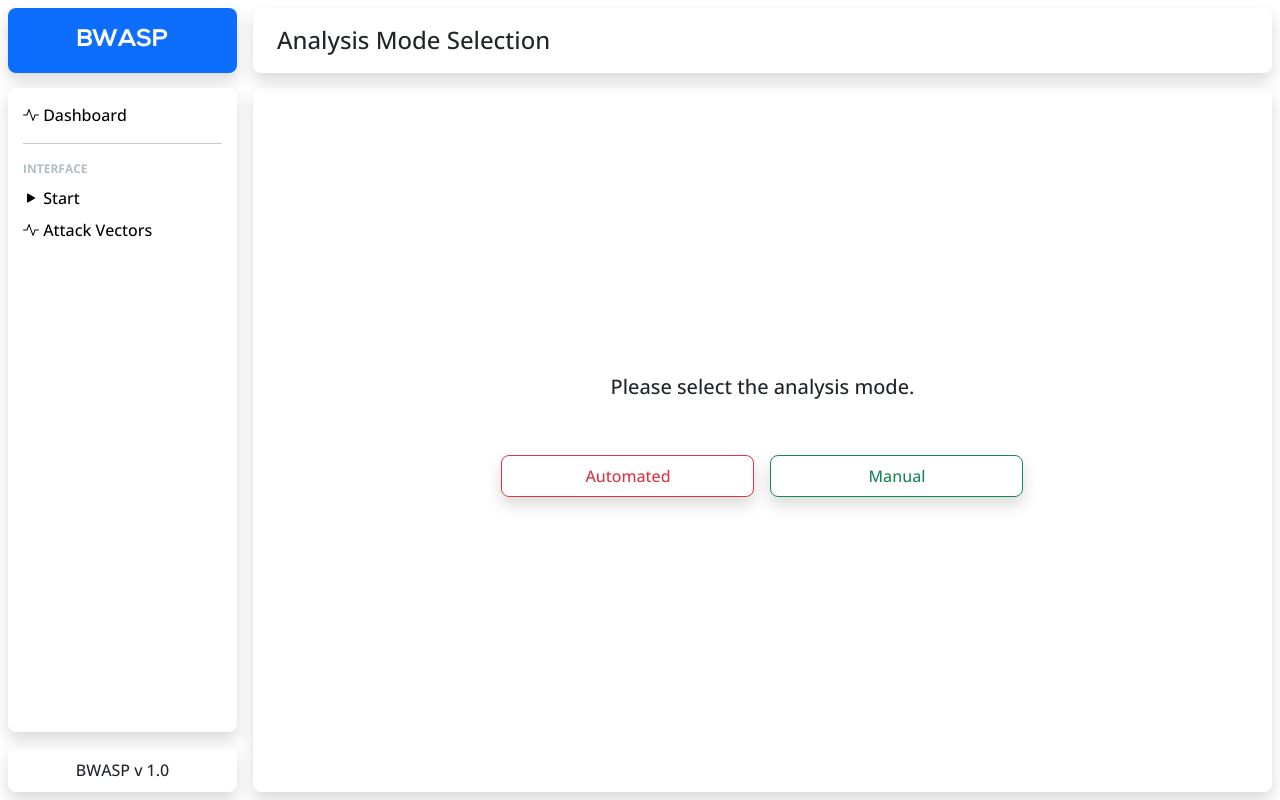
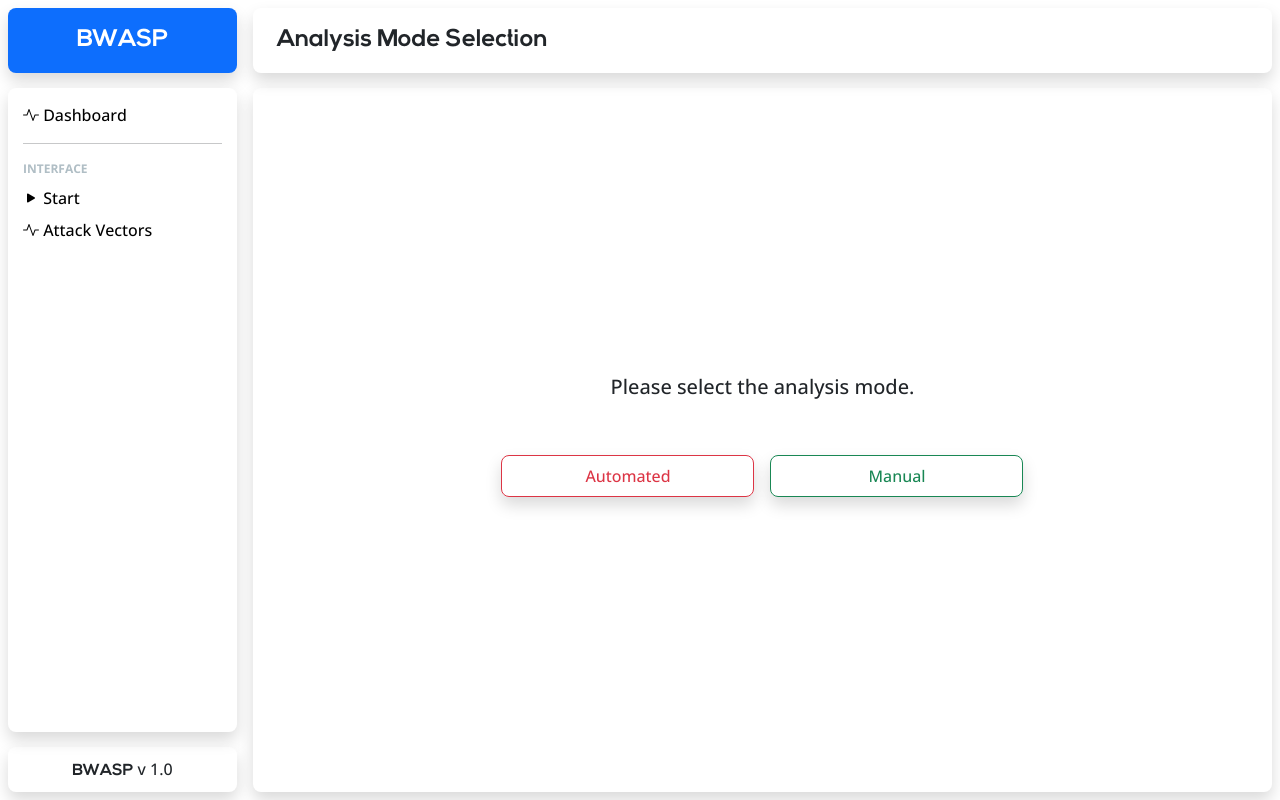
Before and after one commit to BWASP/BWASP, a Flask app: page / in a window 1280 px wide. Run offline with Flask 3, Linux system fonts and the light colour scheme; parts of the project's set-up code (start-up, migrations or seed data) failed here and were passed over; some libraries are stand-ins or nearby versions.

Commit message:
Add footer design and mode selection page

```diff
--- a/Web/templates/common/mode_selection.html
+++ b/Web/templates/common/mode_selection.html
@@ -8,7 +8,7 @@
 <div class="commonPadding w-100">
     <div class="d-inline-flex sizer element-top">
         <div class="bg-white h-100 text-dark p-4 pt-3 pb-3 w-100 sizer center-horizontal border-rounded shadow">
-            <h4 class="text-decoration-none mb-0">Analysis Mode Selection</h4>
+            <h4 class="text-decoration-none mb-0 font-logo">Analysis Mode Selection</h4>
         </div>
     </div>
     <div class="bg-white shadow text-dark sizer element-objects border-rounded separatedTab">
--- a/Web/templates/components/footer.html
+++ b/Web/templates/components/footer.html
@@ -1,5 +1,5 @@
 <footer>
     <div class="shadow border-rounded p-2 sizer center-vertical center-horizontal">
-        <p>BWASP v 1.0</p>
+        <p><span class="font-logo">BWASP</span> v 1.0</p>
     </div>
 </footer>
```
